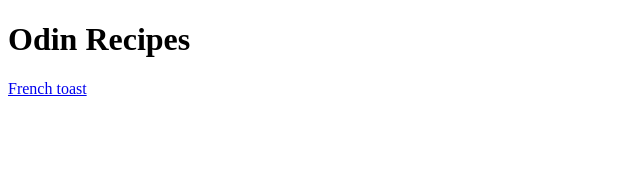
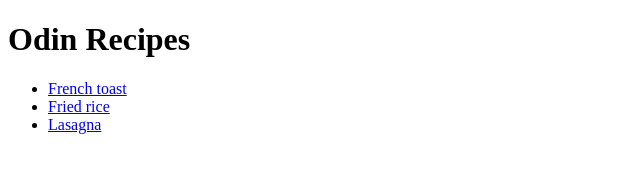
Before and after one commit to vignesh-py/odin-recipes, a plain HTML site: page index.html in a window 1280 px wide. Shown: the whole page, without its empty margins (0-640 px from the left). Drawn offline with Linux system fonts and the light colour scheme.

Commit message:
Update index.html with new links

```diff
--- a/index.html
+++ b/index.html
@@ -7,6 +7,10 @@
 </head>
   <body>
     <h1>Odin Recipes</h1>
-    <a href="recipes/french-toast.html">French toast</a>
+    <ul>
+      <li><a href="recipes/french-toast.html">French toast</a></li>
+      <li><a href="recipes/friedrice.html">Fried rice</a></li>
+      <li><a href="recipes/lasagna.html">Lasagna</a></li>
+    </ul>
   </body>
 </html>
```
